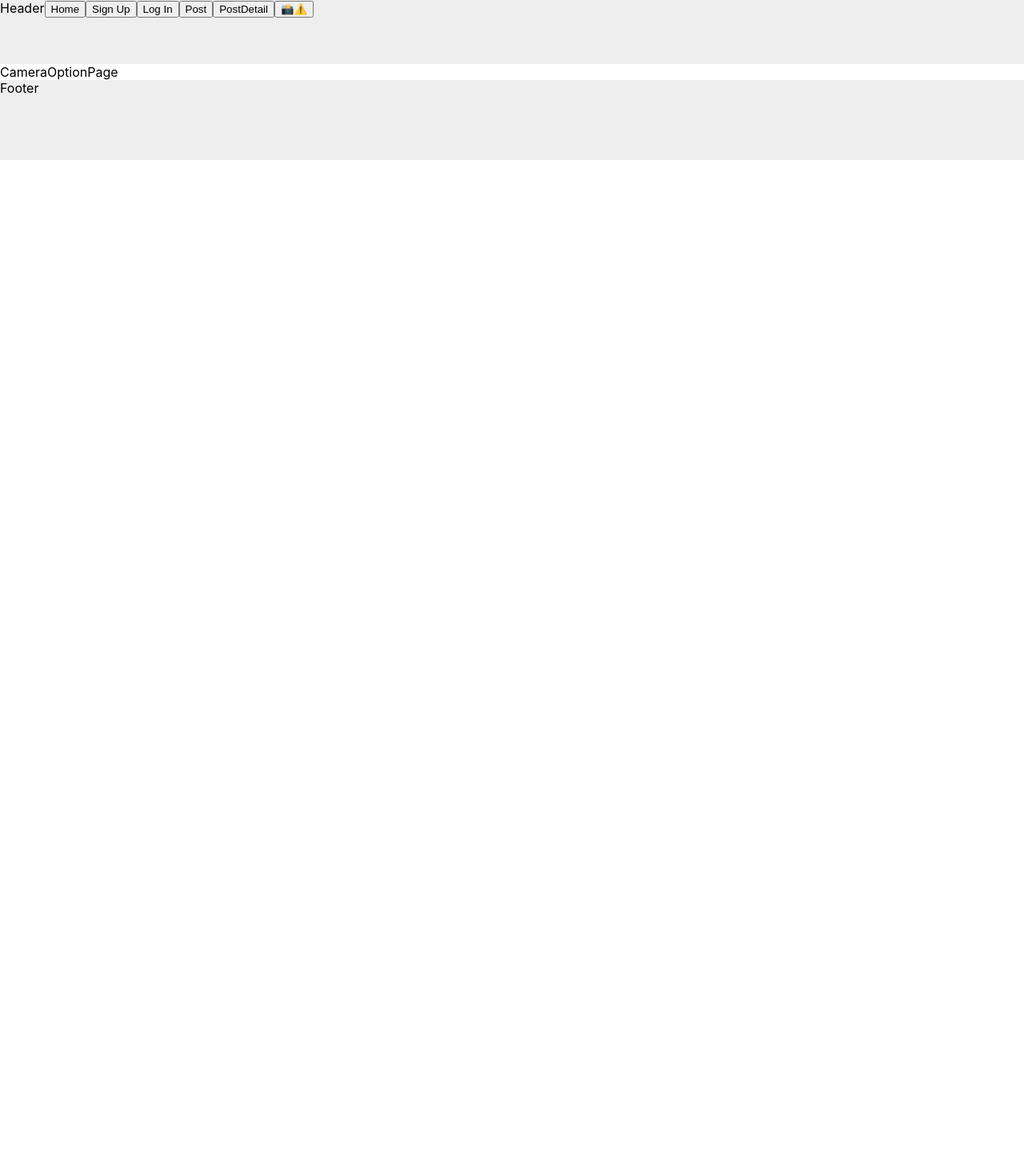
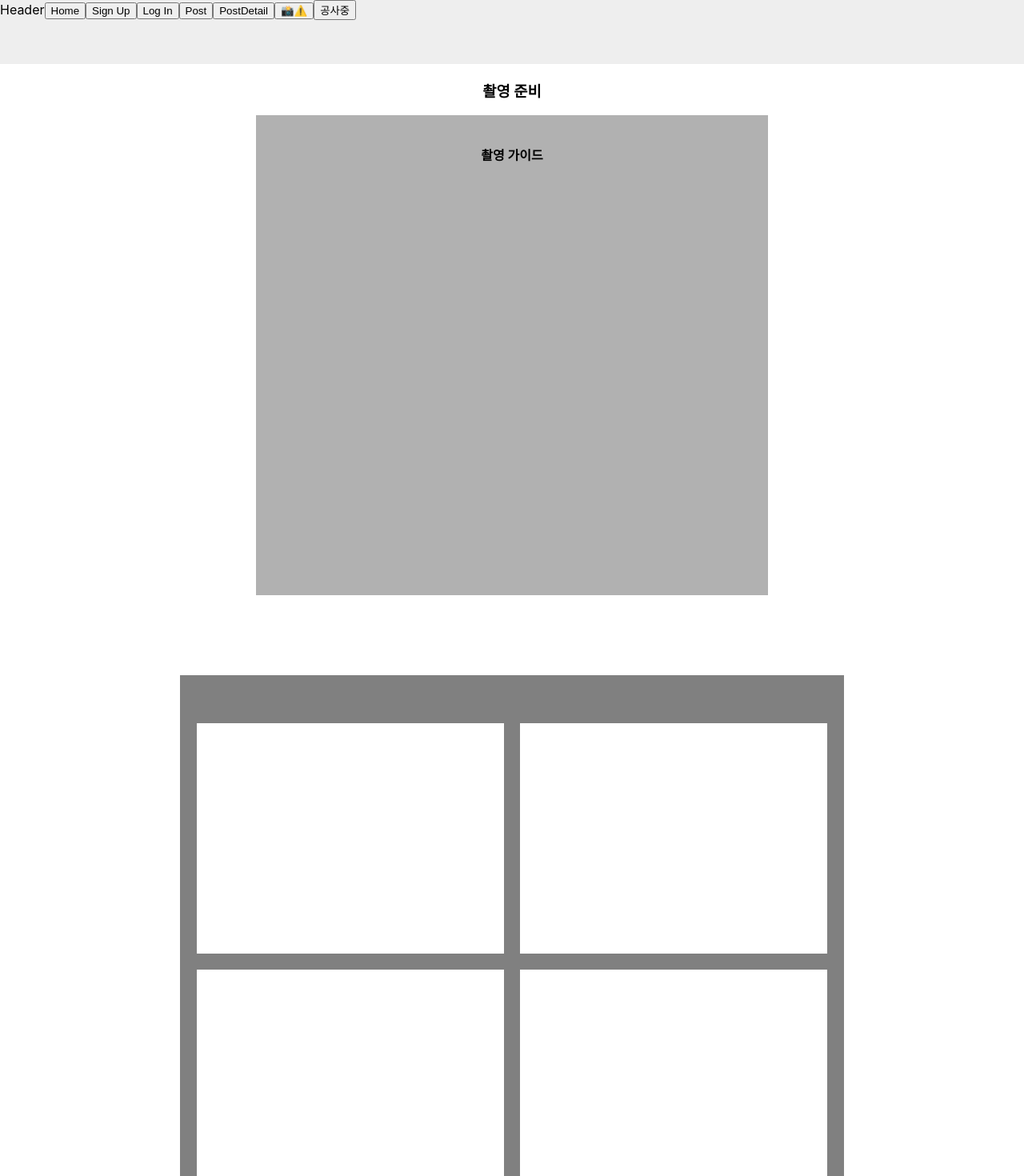
Before and after one commit to Moment-Film/Moment_Film_Frontend, a React (Create React App) app: page /camera/option in a window 1280 px wide. Shown: the top 1470 px of the page at 80% size. Before the commit the page ends 800 px from the top, so only its background shows below. Built offline with nearby package versions, Linux system fonts and the light colour scheme.

Commit message:
[Feat] 프레임 DND

```diff
--- /dev/null
+++ b/src/components/webCam/CaptureGuide.jsx
@@ -0,0 +1,55 @@
+import React, { useState } from 'react'
+import styled from 'styled-components'
+
+const guides = [
+  {
+    id : 1,
+    img : null,
+    content : "촬영가이드1",
+  },
+  {
+    id : 2,
+    img : null,
+    content : "촬영가이드2",
+  },
+  {
+    id : 3,
+    img : null,
+    content : "촬영가이드3",
+  },
+]
+
+function CaptureGuide() {
+  const [guideNum, setGuideNum] = useState(0);
+  return (
+    <div style={{textAlign: "center"}}>
+      <h3>촬영 준비</h3>
+      <GuideBox>
+        <h4 style={{lineHeight: "100px", margin: "0"}}>촬영 가이드</h4>
+        <FlexGuide>
+          { guideNum!==0 && <button onClick={()=>setGuideNum(guideNum-1)}> ◀ </button>}
+          <div></div>
+          { guideNum<guides.lenght && <button onClick={()=>setGuideNum(guideNum+1)}> ▶ </button>}
+        </FlexGuide>
+      </GuideBox>
+    </div>
+  )
+}
+
+export default CaptureGuide
+
+const GuideBox = styled.div`
+  width: 50%;
+  height: 600px;
+  margin: 0 auto;
+  background-color: #B1B1B1;
+`
+const FlexGuide = styled.div`
+  height: 500px;
+  width: 90%;
+  margin: 0 auto;
+  display: flex;
+  align-items: center;
+  justify-content: space-between;
+  flex-direction: row;
+`
--- /dev/null
+++ b/src/components/webCam/SetCount.jsx
@@ -0,0 +1,107 @@
+import React, { useState } from 'react';
+import { DndProvider, useDrop, useDrag } from 'react-dnd';
+import { HTML5Backend } from 'react-dnd-html5-backend';
+
+const ImagePiece = ({ imageSrc, onDrop, isPlaced }) => {
+  const [{ isDragging }, dragRef] = useDrag({
+    type: 'imagePiece',
+    item: { imageSrc },
+    collect: (monitor) => ({
+      isDragging: !!monitor.isDragging(),
+    }),
+  });
+
+  return (
+    <img
+      ref={dragRef}
+      src={imageSrc}
+      alt="Puzzle Piece"
+      style={{
+        width: '100px',
+        margin: "10px",
+        opacity: isDragging ? 0.5 : 1,
+        display: isPlaced ? 'none' : 'block',
+      }}
+    />
+  );
+};
+
+const PuzzleBoard = ({ onDrop, imageSrc }) => {
+  const [{ canDrop, isOver }, dropRef] = useDrop({
+    accept: 'imagePiece',
+    drop: (item, monitor) => {
+      onDrop(item.imageSrc);
+    },
+    collect: (monitor) => ({
+      isOver: !!monitor.isOver(),
+      canDrop: !!monitor.canDrop(),
+    }),
+  });
+
+  return (
+    <div
+      ref={dropRef}
+      style={{
+        width: '384px',
+        height: '288px',
+        background: 'white',
+        margin: '10px',
+        display: 'flex',
+        alignItems: 'center',
+        justifyContent: 'center',
+      }}
+    >
+      {imageSrc && <img style={{width:"384px"}}src={imageSrc} alt="Puzzle Piece" />}
+    </div>
+  );
+};
+
+const SetCount = () => {
+  const [images, setImages] = useState([
+    { id: 1, src: localStorage.getItem(`image0`) },
+    { id: 2, src: localStorage.getItem(`image1`)  },
+    { id: 3, src: localStorage.getItem(`image2`)  },
+    { id: 4, src: localStorage.getItem(`image3`)  },
+    { id: 5, src: localStorage.getItem(`image4`)  },
+    { id: 6, src: localStorage.getItem(`image5`)  },
+    { id: 7, src: localStorage.getItem(`image6`)  },
+    { id: 8, src: localStorage.getItem(`image7`)  },
+  ]);
+
+  const [boardImages, setBoardImages] = useState(Array(4).fill(null));
+
+  const handleDrop = (imageSrc, index) => {
+    const newBoardImages = [...boardImages];
+    newBoardImages[index] = imageSrc;
+    setBoardImages(newBoardImages);
+  };
+
+  return (
+    <DndProvider backend={HTML5Backend}>
+      <div style={{display:"flex", width:"100%", flexDirection: "column", alignItems:" center", marginTop: "100px"}}>
+      <div>
+        <div style={{ display: 'flex', width:"830px", justifyContent: "center",flexWrap:"wrap", backgroundColor:"gray", padding: "50px 0 70px 0"}}>
+          {boardImages.map((imageSrc, index) => (
+            <PuzzleBoard key={index} onDrop={(imgSrc) => handleDrop(imgSrc, index)} imageSrc={imageSrc} />
+          ))}
+        </div>
+      </div>
+      <div style={{textAlign:"center"}}>
+        <h4>이미지를 프레임에 드래그 하세요.</h4>
+        <div style={{ display: 'flex' }}>
+          {images.map((image) => (
+            <ImagePiece
+              key={image.id}
+              imageSrc={image.src}
+              onDrop={handleDrop}
+              isPlaced={boardImages.includes(image.src)}
+            />
+          ))}
+        </div>
+      </div>
+      </div>
+    </DndProvider>
+  );
+};
+
+export default SetCount;
--- a/src/components/webCam/Webcam.jsx
+++ b/src/components/webCam/Webcam.jsx
@@ -28,6 +28,8 @@ function Webcam() {
     // 비디오 화면을 캔버스에 그립니다.
     context.drawImage(videoRef.current, 0, 0, canvas.width, canvas.height);
 
+    localStorage.setItem(`image${capturedImages.length}`, canvas.toDataURL('image/png'))
+
     // 캡처된 이미지 데이터를 배열에 추가합니다.
     setCapturedImages(prevImages => [...prevImages, canvas.toDataURL('image/png')]);
   };
@@ -35,7 +37,7 @@ function Webcam() {
   return (
     <WebcamBody>
       <video ref={videoRef} autoPlay />
-      <button onClick={handleCapture}>찰 칵</button>
+      {capturedImages.length<8 &&  <button onClick={handleCapture}>찰 칵</button>}
       {capturedImages.length > 0 && (
         <CapturedPhotos>
           {capturedImages.map((image, index) => (
--- a/src/layout/Header.jsx
+++ b/src/layout/Header.jsx
@@ -11,6 +11,7 @@ function Header() {
       <button onClick={()=>navigate(`/post`)}>Post</button>
       <button onClick={()=>navigate(`/post/1`)}>PostDetail</button>
       <button onClick={()=>navigate(`/camera`)}>📸⚠️</button>
+      <button onClick={()=>navigate(`/camera/option`)}>공사중</button>
     </HeaderBox>
   )
 }
--- a/src/pages/CameraOptionPage.jsx
+++ b/src/pages/CameraOptionPage.jsx
@@ -1,6 +1,13 @@
+import { useEffect, useState } from 'react';
+import CaptureGuide from '../components/webCam/CaptureGuide'
+import SetCount from "../components/webCam/SetCount";
+
 function CameraOptionPage() {
   return (
-    <div>CameraOptionPage</div>
+    <>
+      <CaptureGuide />
+      <SetCount />
+    </>
   )
 }
 export default CameraOptionPage;
```
